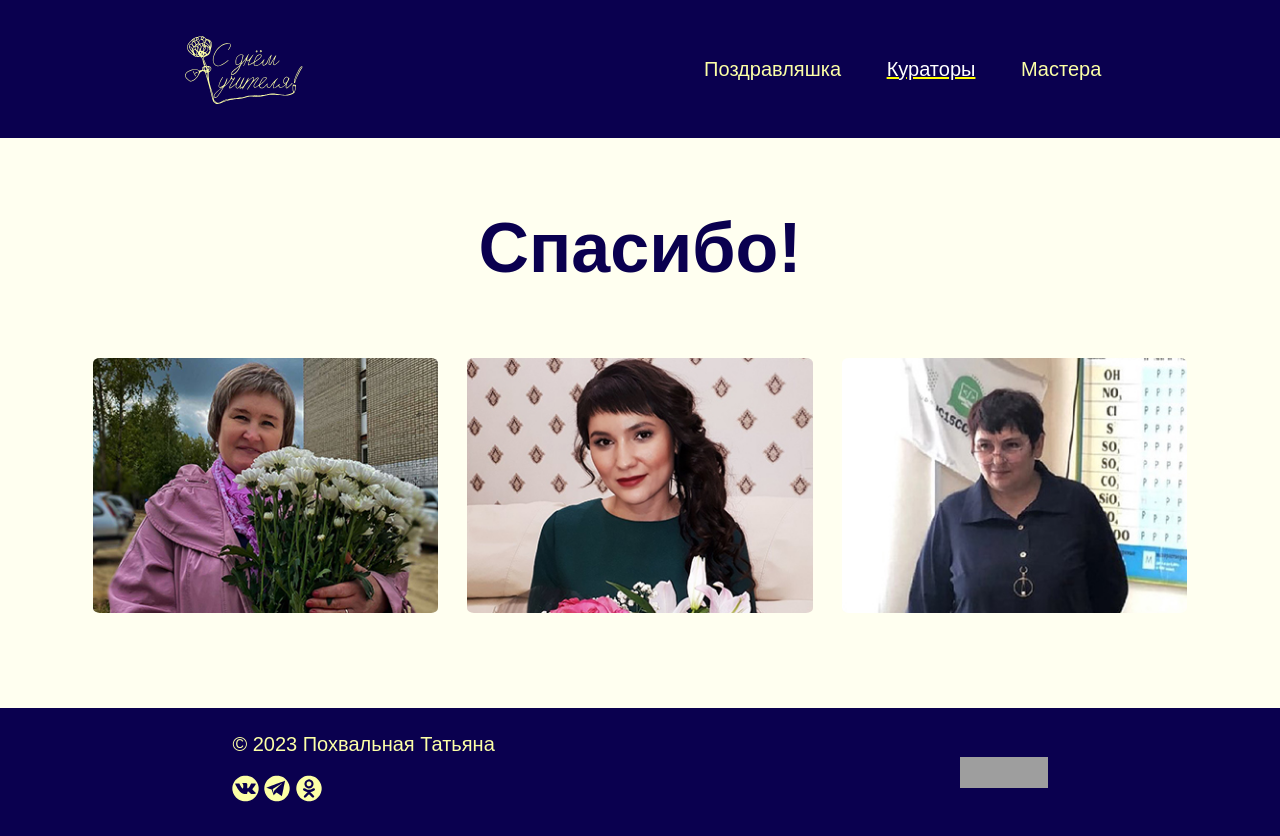
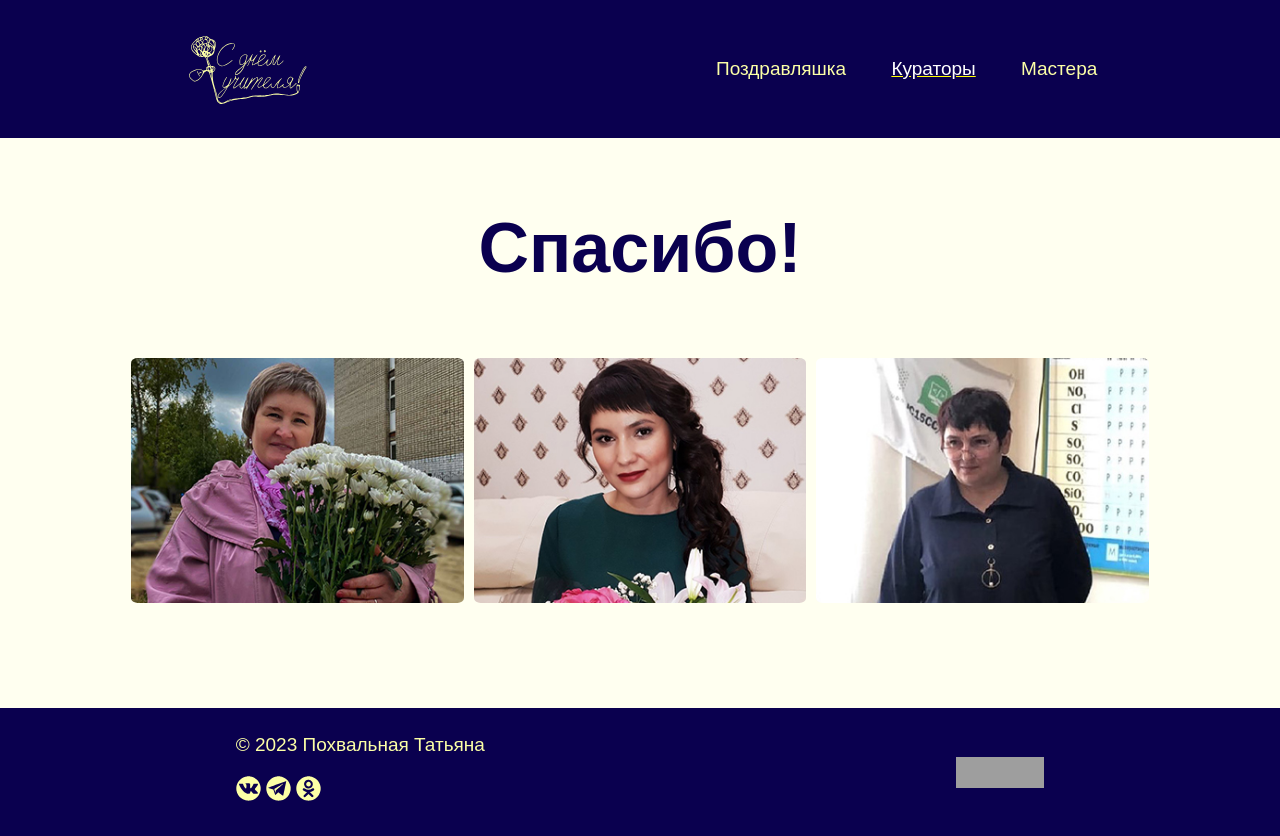
Before and after one commit to tanyap632/TeacherDay, a plain HTML site: page curators.html in a window 1280 px wide. Drawn offline with nearby package versions, Linux system fonts and the light colour scheme; grey boxes are pictures that could not be loaded.

Commit message:
hlghdgrkhjkfgk

```diff
--- a/CSS/style.css
+++ b/CSS/style.css
@@ -96,7 +96,7 @@ footer .socsety img {
 }
 /*страница Кураторы*/
 .block_cur{
-  width: 90%;
+  width: 100%;
     margin: auto;
     margin-top: 70px;
 }
@@ -106,13 +106,13 @@ footer .socsety img {
 }
 .teacher{
   display: flex;
-  justify-content: space-evenly;
+  justify-content: center;
   flex-wrap: wrap;
+  gap: 10px;
   margin: 70px auto;
-
 }
 .teach_img{
-  width: 30%;
+  width: 26%;
   height: auto;
   position: relative;
     cursor: pointer;
--- a/script.js
+++ b/script.js
@@ -13,3 +13,19 @@ $("a:not([href*=\\#])").click(function () {
     return false;
   }
 });
+
+
+$(function () {
+  $(window).bind('resize', function () {
+    resizeMe();
+  }).trigger('resize');
+});
+//Standard height, for which the body font size is correct
+var preferredHeight = 768;
+//Base font size for the page
+var fontsize = 20;
+
+var displayHeight = $(window).height();
+var percentage = displayHeight / preferredHeight;
+var newFontSize = Math.floor(fontsize * percentage) - 1;
+$("body").css("font-size", newFontSize);
```
